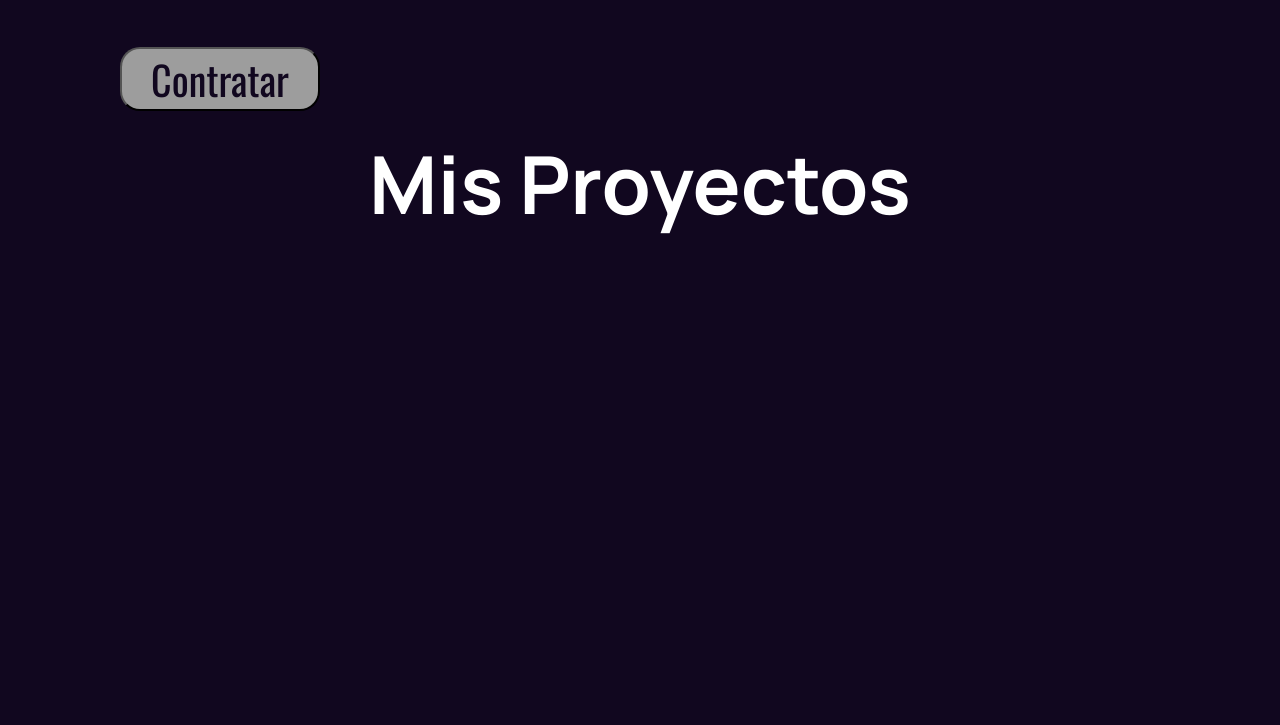
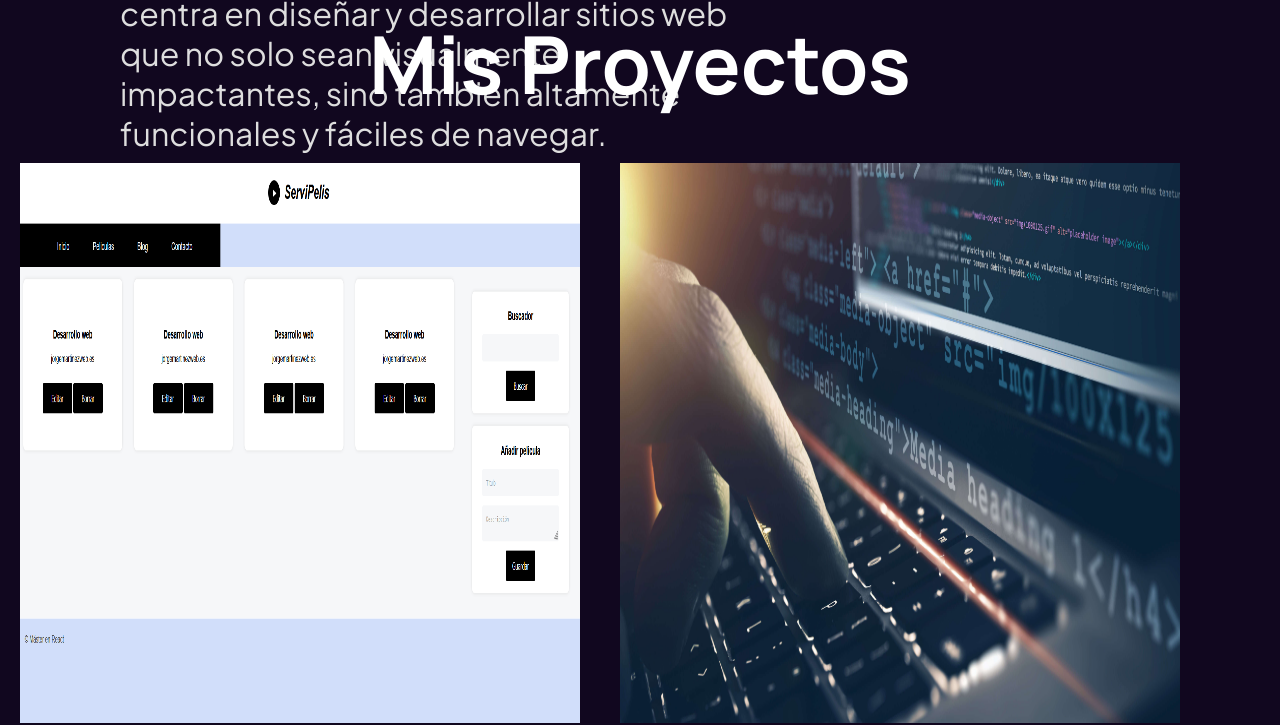
Before and after one commit to JorgeMartinezGarcia/portafolio, a plain HTML site: page index.html in a window 1280 px wide. Shown: the part 817-1542 px from the top of the page. Before the commit the page ends 1200 px from the top, so only its background shows below. Drawn offline with nearby package versions, Linux system fonts and the light colour scheme; a web font is replaced by a local one.

Commit message:
portafolio2.0

```diff
--- a/diseno.css
+++ b/diseno.css
@@ -72,6 +72,7 @@ body{
     width: 400px;
     height: 400px;
     border-radius: 50%;
+    padding: 20px;
 }
 
 .perfil:hover{
@@ -80,7 +81,7 @@ body{
 
 .textos{
     color: #DEDEDE;
-    font-family: 'Oswald', sans-serif;
+    font-family:'Plus Jakarta Sans' ;
     font-size: 32px;
     font-style: normal;
     font-weight: 400;
@@ -107,13 +108,14 @@ body{
     align-items: center;
     gap: 20px;
     flex-shrink: 0;
-    border-radius: 20px;
+    border-radius: 4px;
     background: #9D9D9D;
+    border-color:#FFF ;
 }
 
 .section-two{
     width: 100%;
-    height: 50vh;
+    height: 20vh;
     background: #FFF;
     display: flex;
     justify-content: center;
@@ -126,3 +128,12 @@ body{
     color: white;
     font-size: 40px;
 }
+
+.projects img{
+    width: 600px;
+    height: 600px;
+    align-items: flex-start;
+    flex-direction: column;
+    padding: 20px;
+    gap: 20px;
+}
--- a/index.html
+++ b/index.html
@@ -36,5 +36,6 @@
         <div class="titulo-two" ><h1>Mis Proyectos</h1></div>
     </div>
 
+    <div class="projects"><img src="/Imagenes/Captura de pantalla 2023-11-01 175801.png" alt=""><img src="/Imagenes/AdobeStock_126016889apaisado.jpg"><img src="/Imagenes/bffhhhshh.webp"></div>
 </body>
 </html>
```
Also changed, not shown: Imagenes/Captura de pantalla 2023-11-01 175801.png (added), Imagenes/Imagen de WhatsApp 2023-04-21 a las 17.37.14.jpg (added).
